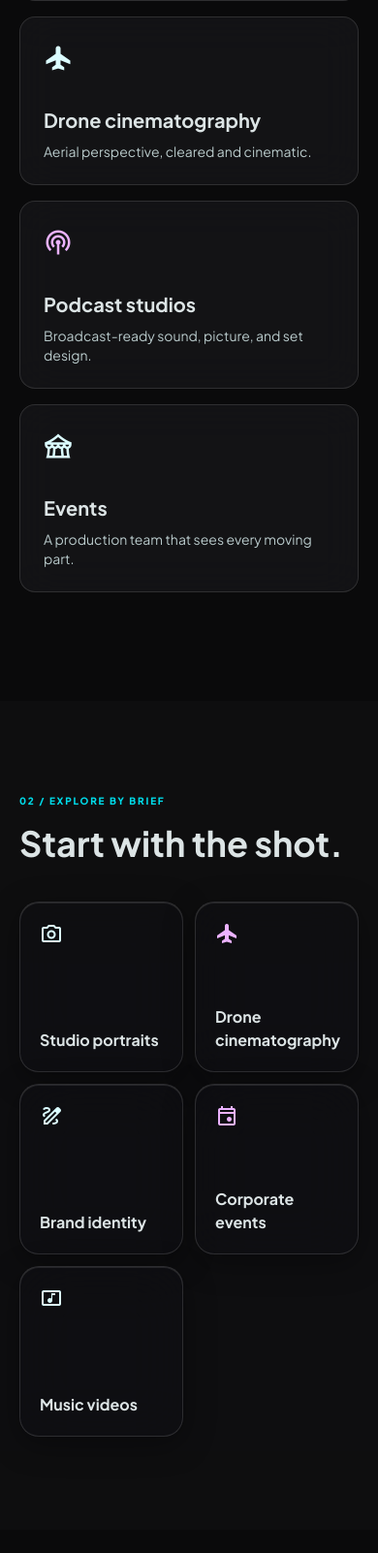
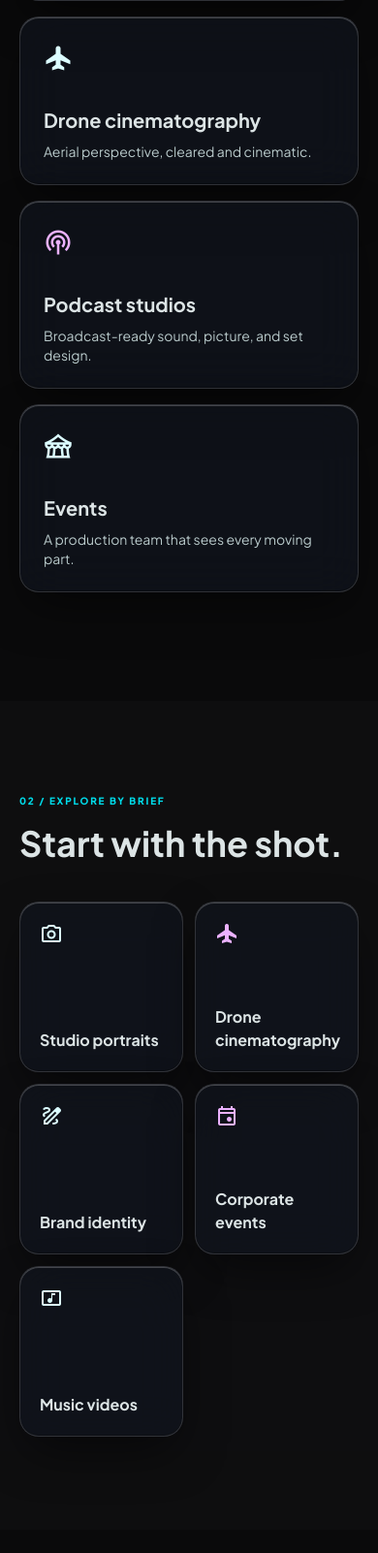
Before and after one commit to camcrewindia/camcrew.in, a Flask app: page / in a window 390 px wide. Shown: the part 2314-3916 px from the top of the page at 97% size. Run offline with Flask 3, Linux system fonts and the light colour scheme; parts of the project's set-up code (start-up, migrations or seed data) failed here and were passed over; some libraries are stand-ins or nearby versions.

Commit message:
style: apply iPhone iOS ultra-sleek Glassmorphism across all cards and panels platform-wide

```diff
--- a/static/css/styles.css
+++ b/static/css/styles.css
@@ -30,24 +30,79 @@ body {
     display: inline-block;
 }
 
-/* ── Glass Components ────────────────────────────────────────────── */
-.glass-panel {
-    background: rgba(22, 22, 24, 0.8);
-    backdrop-filter: blur(20px);
-    border: 1px solid rgba(255, 255, 255, 0.12);
+/* ── Glass Components (iOS iPhone Glassmorphism) ───────────────────── */
+.glass-panel,
+.glass-card,
+.stat-card,
+.data-card,
+.filter-card,
+.pro-card,
+.equipment-card,
+.studio-card,
+.product-card,
+.service-card,
+.role-card,
+.rental-card,
+.ios-glass-card,
+.modal-box,
+.modal-content,
+[class*="-card"] {
+    background: rgba(18, 24, 34, 0.58) !important;
+    backdrop-filter: blur(24px) saturate(190%) !important;
+    -webkit-backdrop-filter: blur(24px) saturate(190%) !important;
+    border: 1px solid rgba(255, 255, 255, 0.14) !important;
+    border-radius: 1.25rem !important;
+    box-shadow: 0 20px 50px -10px rgba(0, 0, 0, 0.55),
+                inset 0 1px 0 0 rgba(255, 255, 255, 0.22),
+                inset 0 -1px 0 0 rgba(0, 0, 0, 0.25) !important;
+    transition: all 0.35s cubic-bezier(0.16, 1, 0.3, 1) !important;
 }
 
-.glass-card {
-    background: rgba(22, 22, 24, 0.8);
-    backdrop-filter: blur(20px);
-    border: 1px solid rgba(255, 255, 255, 0.12);
-    transition: all 0.3s cubic-bezier(0.4, 0, 0.2, 1);
+/* Light Theme iPhone Glassmorphism */
+[data-theme="light"] .glass-panel,
+[data-theme="light"] .glass-card,
+[data-theme="light"] .stat-card,
+[data-theme="light"] .data-card,
+[data-theme="light"] .filter-card,
+[data-theme="light"] .pro-card,
+[data-theme="light"] .equipment-card,
+[data-theme="light"] .studio-card,
+[data-theme="light"] .product-card,
+[data-theme="light"] .service-card,
+[data-theme="light"] .role-card,
+[data-theme="light"] .rental-card,
+[data-theme="light"] .ios-glass-card,
+[data-theme="light"] .modal-box,
+[data-theme="light"] .modal-content,
+[data-theme="light"] [class*="-card"] {
+    background: rgba(255, 255, 255, 0.68) !important;
+    backdrop-filter: blur(24px) saturate(190%) !important;
+    -webkit-backdrop-filter: blur(24px) saturate(190%) !important;
+    border: 1px solid rgba(255, 255, 255, 0.85) !important;
+    box-shadow: 0 20px 40px -10px rgba(0, 80, 100, 0.1),
+                inset 0 1px 0 0 rgba(255, 255, 255, 0.95) !important;
 }
 
-.glass-card:hover {
-    transform: translateY(-8px) scale(1.02);
-    border-color: #00f0ff;
-    box-shadow: 0 10px 30px rgba(0, 240, 255, 0.15);
+/* Hover elevation & glowing specular highlight */
+.glass-panel:hover,
+.glass-card:hover,
+.stat-card:hover,
+.data-card:hover,
+.filter-card:hover,
+.pro-card:hover,
+.equipment-card:hover,
+.studio-card:hover,
+.product-card:hover,
+.service-card:hover,
+.role-card:hover,
+.rental-card:hover,
+.ios-glass-card:hover,
+[class*="-card"]:hover {
+    transform: translateY(-4px) scale(1.015) !important;
+    border-color: rgba(0, 240, 255, 0.5) !important;
+    box-shadow: 0 28px 60px -12px rgba(0, 240, 255, 0.22),
+                0 0 20px rgba(0, 219, 233, 0.15),
+                inset 0 1px 0 0 rgba(255, 255, 255, 0.35) !important;
 }
 
 /* ── Neon Text ───────────────────────────────────────────────────── */
```
